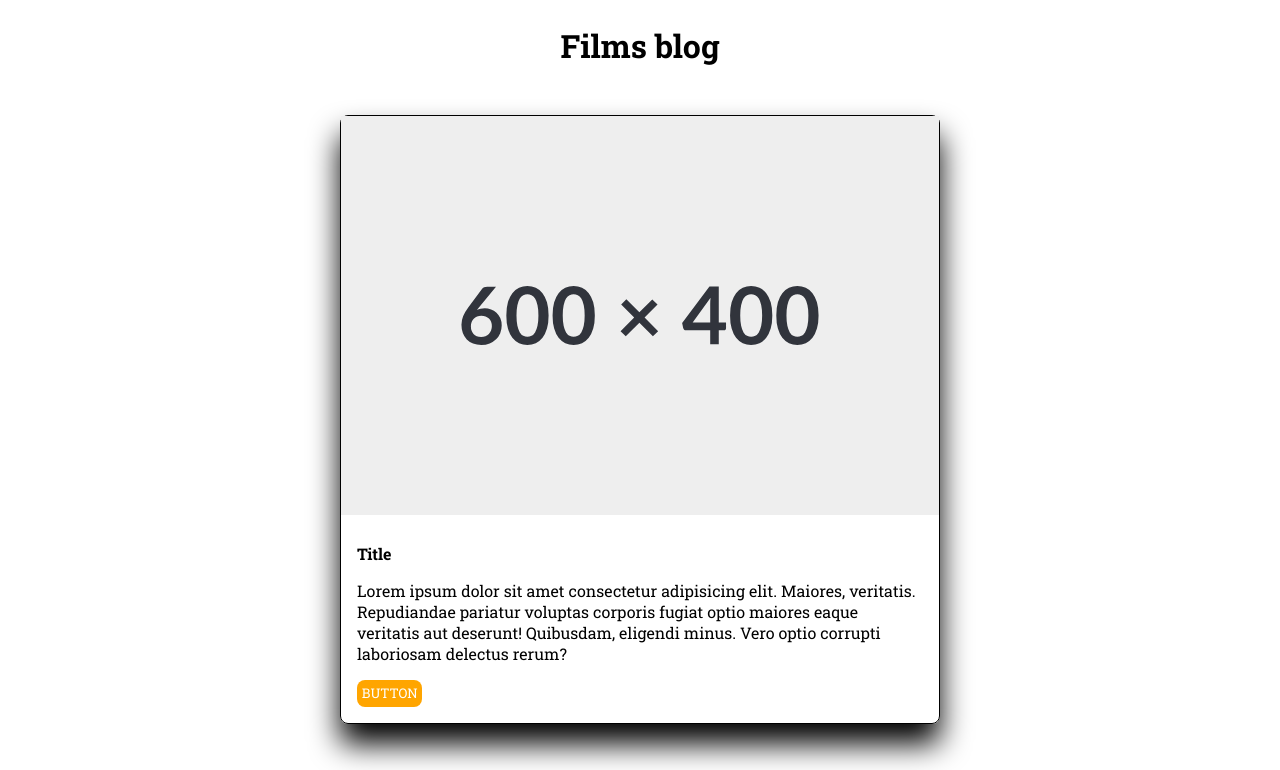
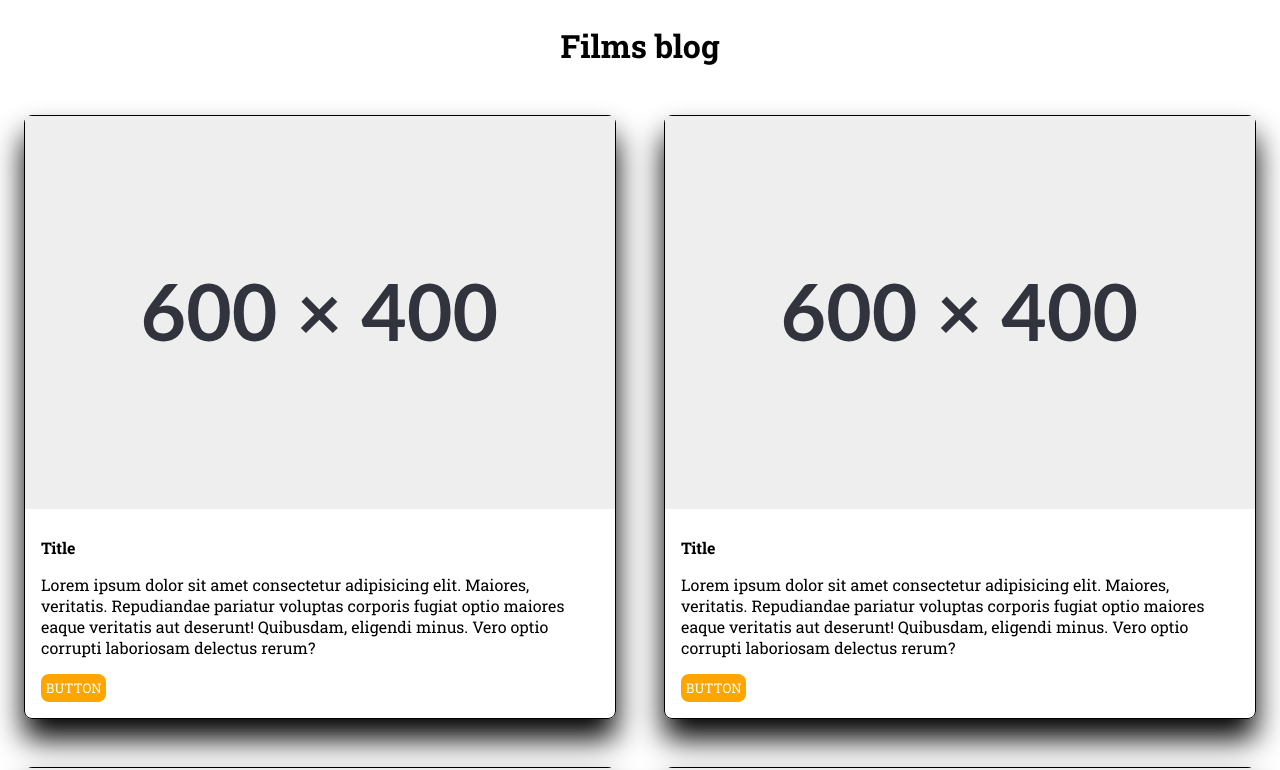
Before and after one commit to AVenturi98/react-props, a React (Vite) app: page / in a window 1280 px wide. Shown: the top 770 px of the page. Built offline with nearby package versions, Linux system fonts and the light colour scheme; a web font is replaced by a local one.

Commit message:
ADD: print all element with map to App

```diff
--- a/src/App.jsx
+++ b/src/App.jsx
@@ -12,8 +12,13 @@ function App() {
     <>
       <Header />
       <div className="flex">
-        <Card />
+        {posts.map((post) =>
+          <div className="col-6" key={post.id}>
+            <Card />
+          </div>
+        )}
       </div>
+
       <Footer />
     </>
   )
--- a/src/index.css
+++ b/src/index.css
@@ -27,3 +27,7 @@ ol {
     justify-content: center;
     align-items: center
 }
+
+.col-6 {
+    width: calc(6 * 100% / 12);
+}
```
